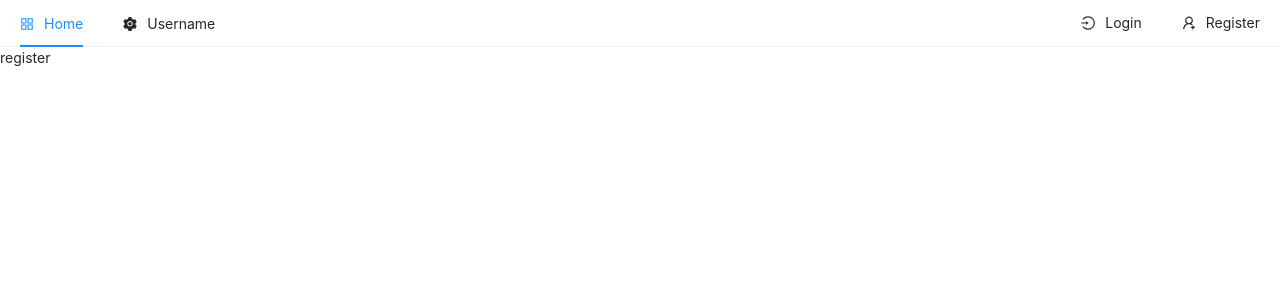
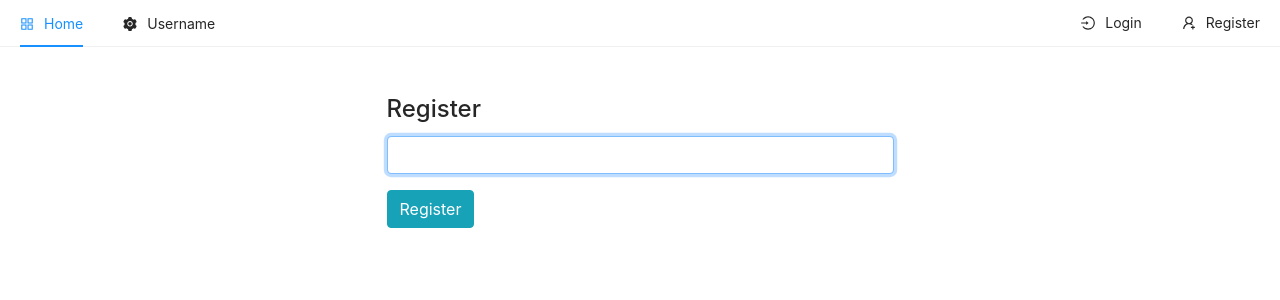
Before and after one commit to nickty/full-com-front, a React (Create React App) app: page /register in a window 1280 px wide. Shown: the top 300 px of the page. Built offline with nearby package versions, Linux system fonts and the light colour scheme.

Commit message:
register form created

```diff
--- a/src/pages/auth/Register.js
+++ b/src/pages/auth/Register.js
@@ -1,9 +1,26 @@
-import React from 'react'
+import React, { useState } from 'react'
 
 const Register = () => {
+
+    const [email, setEmail] = useState('')
+
+    const handleSubmit = () => {
+
+    }
+    const registerForm = () => (
+    <form onSubmit={handleSubmit}>
+        <input type="email" className="form-control" name="" value={email} onChange={e => setEmail(e.target.value)} autoFocus />
+        <button type="submit" className="btn btn-info mt-3">Register</button>
+    </form>
+    )
     return (
-        <div>
-            register
+        <div className="container p-5">
+           <div className="row">
+               <div className="col-md-6 offset-md-3">
+                   <h4>Register</h4>
+                   {registerForm()}
+               </div>
+           </div>
         </div>
     )
 }
```
